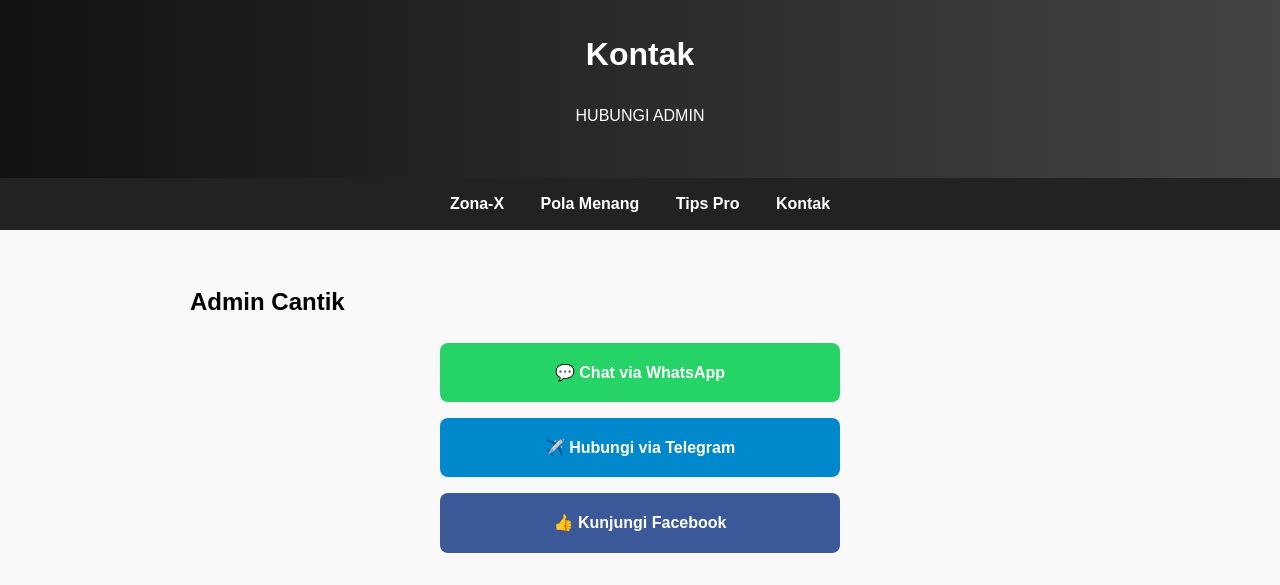
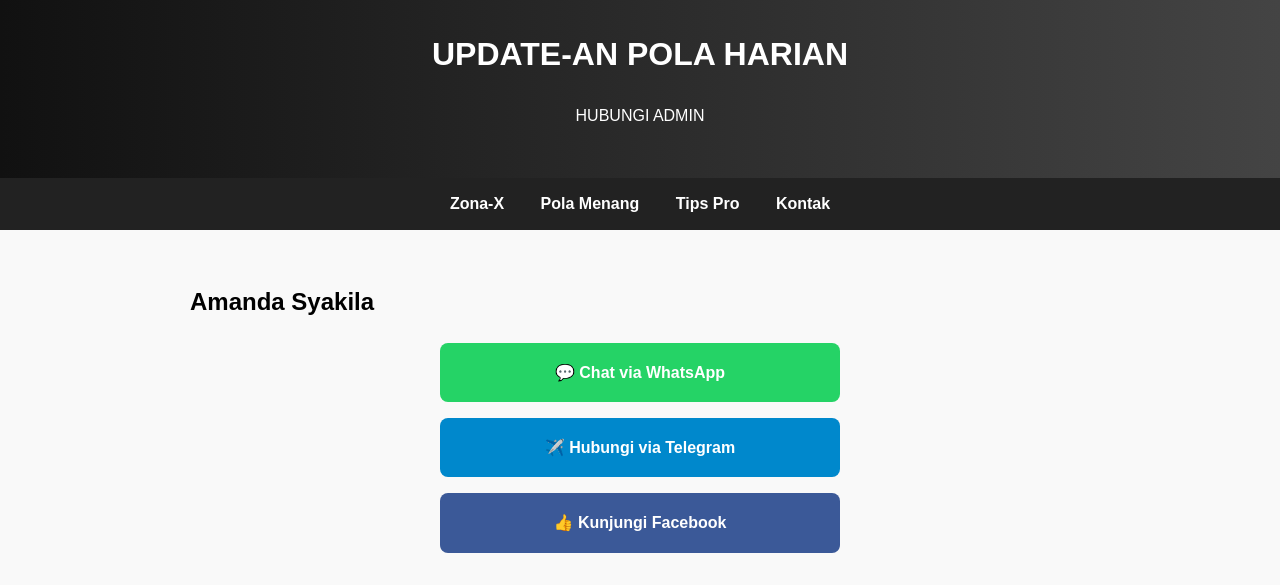
Before and after one commit to purnomocakep77-dotcom/new-px, a plain HTML site: page kontak.html in a window 1280 px wide. Shown: the part 215-800 px from the top of the page. Drawn offline with Linux system fonts and the light colour scheme.

Commit message:
Update kontak.html

```diff
--- a/kontak.html
+++ b/kontak.html
@@ -22,7 +22,7 @@
 <body>
   <header>
     <img src="assetslogo.png" alt="Zona Aman PAYUNG57 Logo">
-    <h1>Kontak</h1>
+    <h1>UPDATE-AN POLA HARIAN</h1>
     <p>HUBUNGI ADMIN</p>
   </header>
 
@@ -34,7 +34,7 @@
   </nav>
 
 <section>
-                              <h2>Admin Cantik</h2>
+  <h2>Amanda Syakila</h2>
   <div style="display:flex;flex-direction:column;gap:1rem;max-width:400px;margin:auto;">
 
     <!-- WhatsApp -->
```
